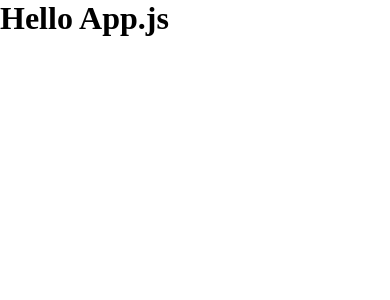
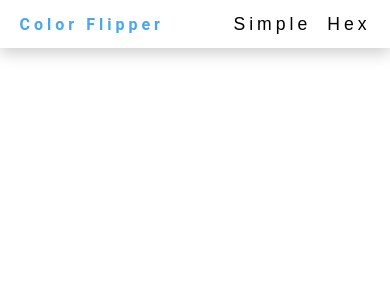
Before and after one commit to AhmadNourldin/ahmadcompany, a React (Create React App) app: page / in a window 390 px wide. Shown: the top 300 px of the page. Built offline with nearby package versions, Linux system fonts and the light colour scheme.

Commit message:
Styling the Navbar with the responsive small screen add a class into the nav jsx

```diff
--- a/src/App.js
+++ b/src/App.js
@@ -1,9 +1,12 @@
 //This File is the base components of the app
 //It is going to hold the other components
+
+//Import The navbar from the components folder
+import Nav from "./components/Nav";
 const App = () => {
     return(
         <div>
-            <h1>Hello App.js</h1>
+            <Nav />
         </div>
     )
 };
--- a/src/components/Nav.js
+++ b/src/components/Nav.js
@@ -6,11 +6,9 @@ const Nav = () => {
         <div className="Navbar">
             {/* This container Is going to hold the nav */}
             <div className="Navbar_Container">
-                <div className="Navbar_Logo">
-                    {/* This is the Logo and the Links to the same page */}
-                    <a href="/">Color Flipper</a>
-                </div>
-                <div>
+                {/* This is the Logo and the Link to the same page */}
+                <a className="Navbar_Logo" href="/">Color Flipper</a>
+                <div className="Navbar_Option_Button">
                     {/* This Button Is going to switch the colors from
                      names to codes */}
                     <button>Simple</button>
--- a/src/style.scss
+++ b/src/style.scss
@@ -1,6 +1,57 @@
+//variables
+$btn-options:hsl(205, 86%, 17%);
+$clr-logo:hsl(205, 78%, 60%);
+
 //The Root Style Selector
 *{
     margin: 0;
     padding: 0;
     box-sizing: border-box;
 }
+a{
+    text-decoration: none;
+    color: black;
+}
+button{
+    background-color: transparent;
+    border: none;
+}
+//The body Css
+body{
+    font-family: "Open Sans",sans-serif;
+}
+//Create The Navbar Section
+.Navbar{ //The Navbar Root Container
+    height: 3rem;
+    width: 100%;
+    position: fixed;
+    display: grid;
+    place-items: center;
+    box-shadow: 0 5px 15px rgba(0, 0, 0, 0.2);
+    .Navbar_Container{ // This is the Child Container of the Nav
+        width: 90vw;  // The vw Create a little margin after the element
+        max-width: 38.75rem;
+        display: flex;
+        justify-content: space-between;
+        align-items: center;
+        .Navbar_Logo{ // This Is the logo Link
+            font-family: "Roboto",sans-serif;
+            color: $clr-logo;
+            font-weight: 700;
+            letter-spacing: 0.25rem;
+        }
+        .Navbar_Option_Button{ // The Option Buttons
+            display: flex;
+            gap: 1rem;
+            button{
+                font-weight: 500;
+                font-size: 1.1rem;
+                letter-spacing: 0.25rem;
+                color: var($btn-options);
+            }
+            button:hover{
+                color: $clr-logo;
+            }
+        }
+    }
+}
```
